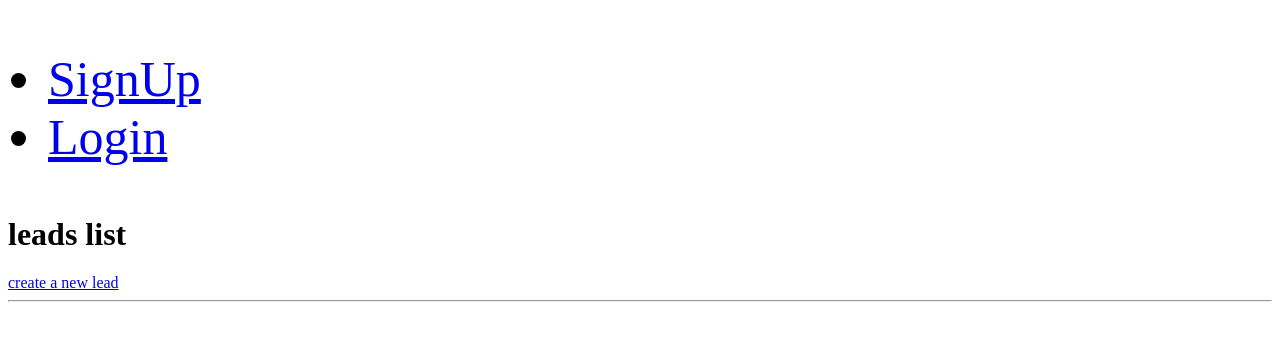
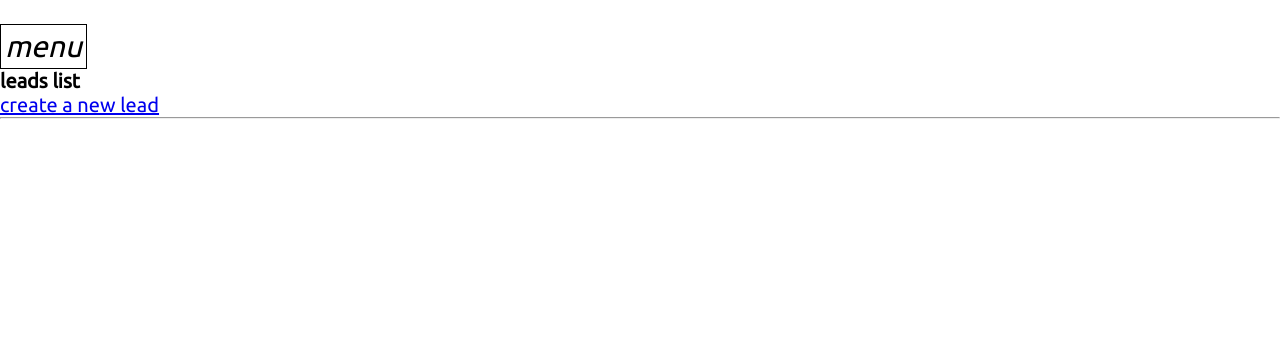
Before and after one commit to JJohnyy/BES-CRM, a Django app: page /leads/ in a window 1280 px wide. Shown: the top 341 px of the page. Run offline with Django 3.2, Linux system fonts and the light colour scheme; data that the repository does not hold is empty; parts of the project's set-up code (start-up, migrations or seed data) failed here and were passed over; some libraries are stand-ins or nearby versions.

Commit message:
added js and css files

```diff
--- a/BES_CRM/urls.py
+++ b/BES_CRM/urls.py
@@ -15,9 +15,11 @@ Including another URLconf
 """
 from django.contrib import admin
 from django.urls import path, include
+from leads.views import landing_page, home_page
 
 
 urlpatterns = [
     path('admin/', admin.site.urls),
+    path('', landing_page, name='landing_page'),
     path('leads/', include('leads.urls', namespace='leads'))
 ]
--- a/static/css/styles.css
+++ b/static/css/styles.css
@@ -1,3 +1,69 @@
-.navbar{
-    font-size: 50px;
+@import url('https://fonts.googleapis.com/css2?family=Ubuntu&display=swap');
+
+
+
+ * {
+     padding: 0;
+     margin: 0;
+     box-sizing: border-box;
+     font-size: 20px;
+     font-family: 'Ubuntu', sans-serif;
 }
+
+.menuItem {
+    display: block;
+    margin: 2rem 4rem;
+    font-size: 2.5em;
+    color: white;
+    text-decoration: none;
+  }
+
+  .menuItem:hover {
+    text-decoration: underline;
+  }
+
+  .hamburger {
+    /*position: fixed;*/
+    z-index: 100;
+    top: 1rem;
+    right: 1rem;
+    padding: 4px;
+    border: black solid 1px;
+
+    background: white;
+    cursor: pointer;
+
+  }
+
+  .hamburger > i {
+      font-size: 1.5em
+
+  }
+
+  .closeIcon {
+    display: none;
+  }
+
+  .menu {
+    position: fixed;
+    transform: translateY(-100%);
+    transition: transform 0.2s;
+    top: 0;
+    left: 0;
+    right: 0;
+    bottom: 0;
+    z-index: 99;
+    background: black;
+    color: white;
+    list-style: none;
+    padding-top: 4rem;
+  }
+
+  .showMenu {
+    transform: translateY(0);
+  }
+
+  .navbar{
+      display: flex;
+      color: black;
+  }
--- a/templates/base.html
+++ b/templates/base.html
@@ -4,7 +4,7 @@
     <meta charset="UTF-8">
     <meta http-equiv="X-UA-Compatible" content="IE=edge">
     <meta name="viewport" content="width=device-width, initial-scale=1.0">
-    <link rel="stylesheet" href="static/css/styles.css">
+    <link rel="stylesheet" href="../static/css/styles.css">
     <title>BES CRM</title>
 </head>
 <body>
@@ -12,4 +12,6 @@
     {% block content %}
     {% endblock content %}
 </body>
+<script src="https://kit.fontawesome.com/9a2761774c.js" crossorigin="anonymous"></script>
+<script src="../static/js/main.js"></script>
 </html>
--- a/templates/navbar.html
+++ b/templates/navbar.html
@@ -1,8 +1,16 @@
 <header>
-    <nav class="navbar">
-        <ul>
-           <li><a href="#">SignUp</a></li>
-            <li><a href="#">Login</a></li>
-        </ul>
+    <div class="logo">
+        <a href=""><img src="" alt=""></a>
+    </div>
+    <button class="hamburger">
+        <i class="menuIcon material-icons">menu</i>
+        <i class="closeIcon material-icons">close</i>
+      </button>
+    <nav id="navbar">
+        <ul class="menu">
+            <li><a class="menuItem" href="#">home</a></li>
+            <li><a class="menuItem" href="#">SignUp</a></li>
+            <li><a class="menuItem" href="#">Login</a></li>
+          </ul>
     </nav>
 </header>
```
